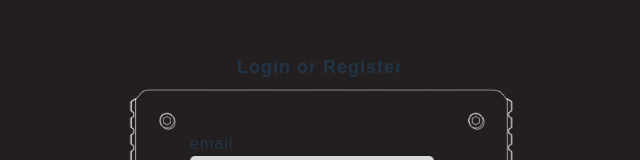
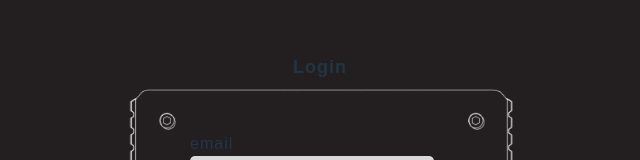
Before and after one commit to kivstor10/SP404SXCloudStorageApp, a React (Vite) app in the folder client/: page /login in a window 1280 px wide. Shown: the part 167-327 px from the top of the page, without its empty margins (320-960 px from the left). Built offline with nearby package versions, Linux system fonts and the light colour scheme.

Commit message:
Title rewording

```diff
--- a/client/src/pages/LoginPage.jsx
+++ b/client/src/pages/LoginPage.jsx
@@ -33,7 +33,7 @@ const LoginPage = () => {
   return (
     <div className='welcome-page-container'>
       <div>
-        <h1>Login or Register</h1>
+        <h1>Login</h1>
         <LoginForm></LoginForm>
       </div>
     </div>
```
